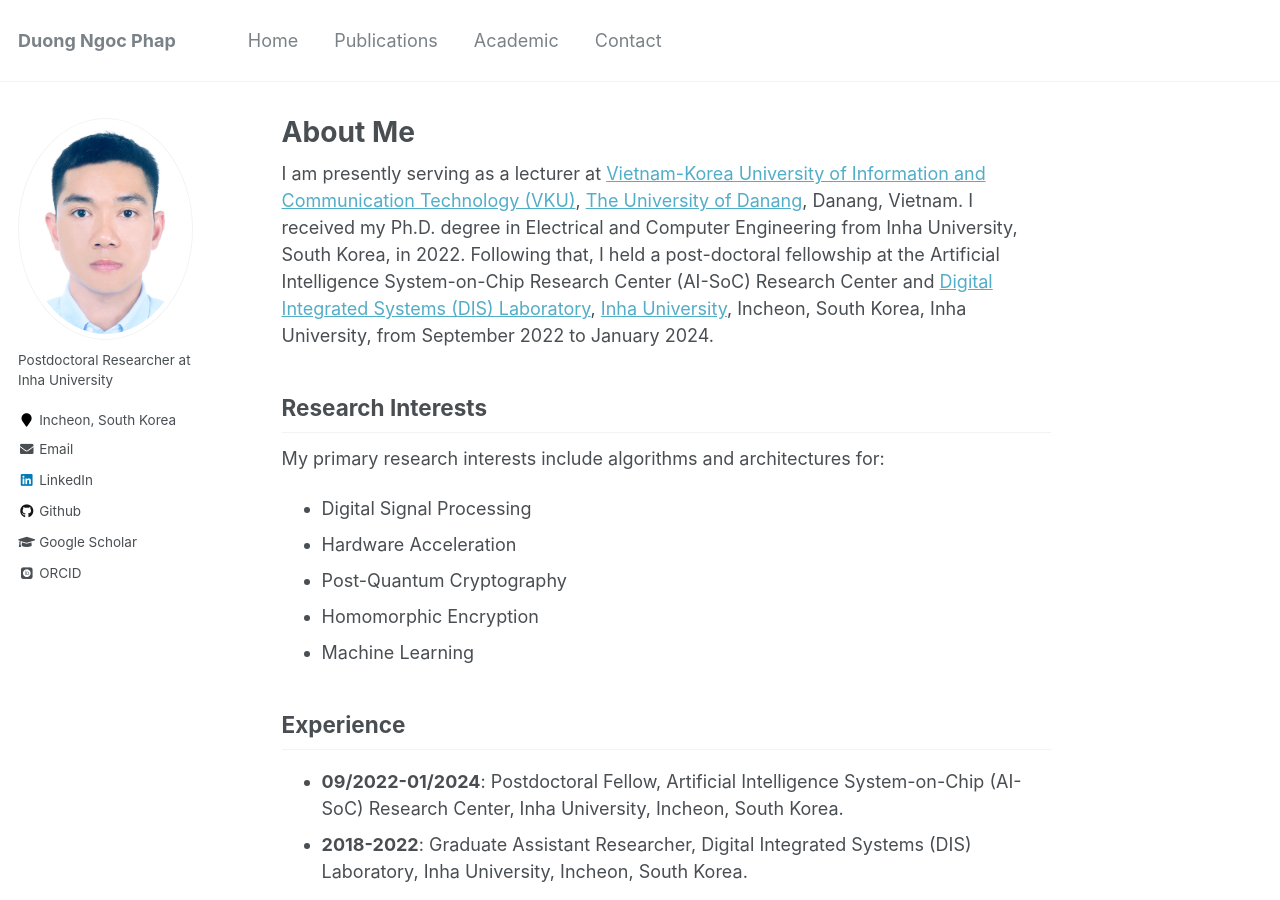
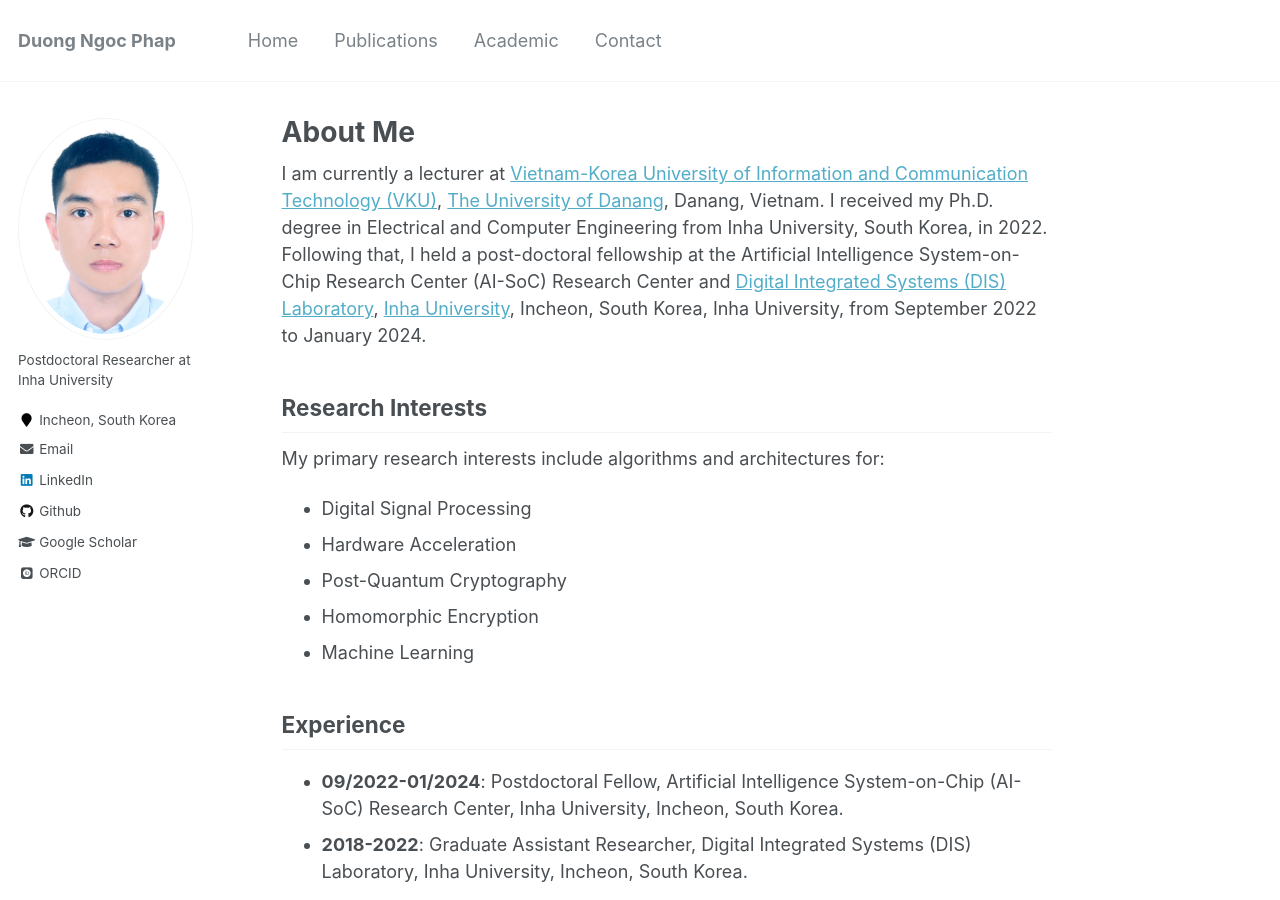
Before and after one commit to phapdn/phapdn.github.io, a Jekyll site: the page built from _pages/about.md, in a window 1280 px wide and 900 px high. Built offline with Jekyll 4.4.1, drawn with Linux system fonts in a browser that asks for light colours; some web fonts are replaced.

Commit message:
Update about.md

```diff
--- a/_pages/about.md
+++ b/_pages/about.md
@@ -7,7 +7,7 @@ redirect_from:
   - /about/
   - /about.html
 ---
-I am presently serving as a lecturer at [Vietnam-Korea University of Information and Communication Technology (VKU)](https://vku.udn.vn/), [The University of Danang](https://www.udn.vn/english), Danang, Vietnam. I received my Ph.D. degree in Electrical and Computer Engineering from Inha University, South Korea, in 2022. Following that, I held a post-doctoral fellowship at the Artificial Intelligence System-on-Chip Research Center (AI-SoC) Research Center and [Digital Integrated Systems (DIS) Laboratory](https://sites.google.com/view/inhasoc), [Inha University](https://eng.inha.ac.kr/eng/index.do), Incheon, South Korea, Inha University, from September 2022 to January 2024.
+I am currently a lecturer at [Vietnam-Korea University of Information and Communication Technology (VKU)](https://vku.udn.vn/), [The University of Danang](https://www.udn.vn/english), Danang, Vietnam. I received my Ph.D. degree in Electrical and Computer Engineering from Inha University, South Korea, in 2022. Following that, I held a post-doctoral fellowship at the Artificial Intelligence System-on-Chip Research Center (AI-SoC) Research Center and [Digital Integrated Systems (DIS) Laboratory](https://sites.google.com/view/inhasoc), [Inha University](https://eng.inha.ac.kr/eng/index.do), Incheon, South Korea, Inha University, from September 2022 to January 2024.
 
 ## Research Interests
 
```
